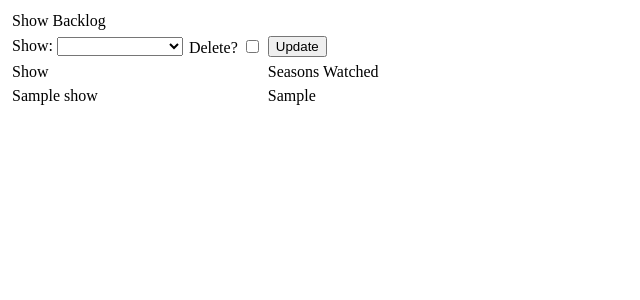
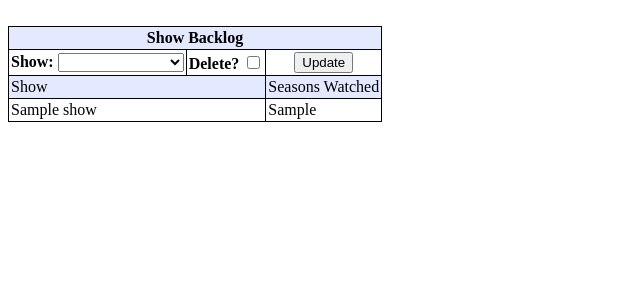
Before and after one commit to ehazak1/home-bulletin-board, a Flask app: template app/templates/shows_backlog.html in a window 1280 px wide. Shown: the top 300 px of the page, without its empty margins (0-640 px from the left). Run offline with Flask 2, Linux system fonts and the light colour scheme; the template is opened without the code that fills it: values that come from a table or form of the project are taken from there, most other values are stand-ins (such as "Sample title", 1, 10 or a date in 2020).

Commit message:
Stylesheet work on Backlog page

```diff
--- a/app/templates/calendar.html
+++ b/app/templates/calendar.html
@@ -13,7 +13,7 @@
         <style>
             body {
               display: grid;
-              grid-template-columns: 80% 20%;
+              grid-template-columns: 80% 21%;
               grid-template-rows: 6.5vw 50vw;
               grid-gap: 1em;
             }
@@ -32,7 +32,7 @@
             header,
             main,
             aside {
-              background: #eaeaea;
+              background: #ffffff;
               /*display: flex;*/
               align-items: center;
               justify-content: center;
@@ -54,7 +54,7 @@
         </main>
         <aside>
             <div class="backlog">
-                <iframe id="showBacklog" src="http://localhost:{{ port }}/showsBacklog" width="250" height="712"></iframe>
+                <iframe id="showBacklog" src="http://localhost:{{ port }}/showsBacklog" width="260" height="712"></iframe>
             </div>
         </aside>
     </body>
--- a/app/templates/shows_backlog.html
+++ b/app/templates/shows_backlog.html
@@ -4,10 +4,23 @@
     <meta charset="UTF-8">
     <title>Shows Backlog</title>
     <style>
+        table {
+            border-collapse: collapse;
+        }
+
+        table, th, td {
+            border: 1px solid black;
+        }
+
+        th {
+            text-align: center;
+        }
+        tr:nth-child(even) {background-color: #E3E9FF;}
 
     </style>
 </head>
 <body>
+<br>
     {% with messages = get_flashed_messages() %}
         {% if messages %}
             {% for message in messages %}
@@ -19,12 +32,12 @@
     {% endwith %}
     <table cellpadding="2">
         <form method="POST" action={{ url_for('shows_backlog') }}>
-            <tr><td colspan="3">Show Backlog</td></tr>
+            <tr><th colspan="3" bgcolor="#E3E9FF">Show Backlog</th></tr>
             {{ form.hidden_tag() }}
             <tr>
-                <td>Show: {{ form.sname(value='') }}</td>
-                <td>Delete? {{ form.delete() }}</td></t>
-                <td>{{ form.submit(value='Update') }}</td></tr>
+                <th>Show: {{ form.sname(value='') }}</th>
+                <th>Delete? {{ form.delete() }}</th>
+                <th>{{ form.submit(value='Update') }}</th>
             </tr>
             <tr><td colspan="2">Show</td><td>Seasons Watched</td></tr>
             {% for show in shows %}
```
